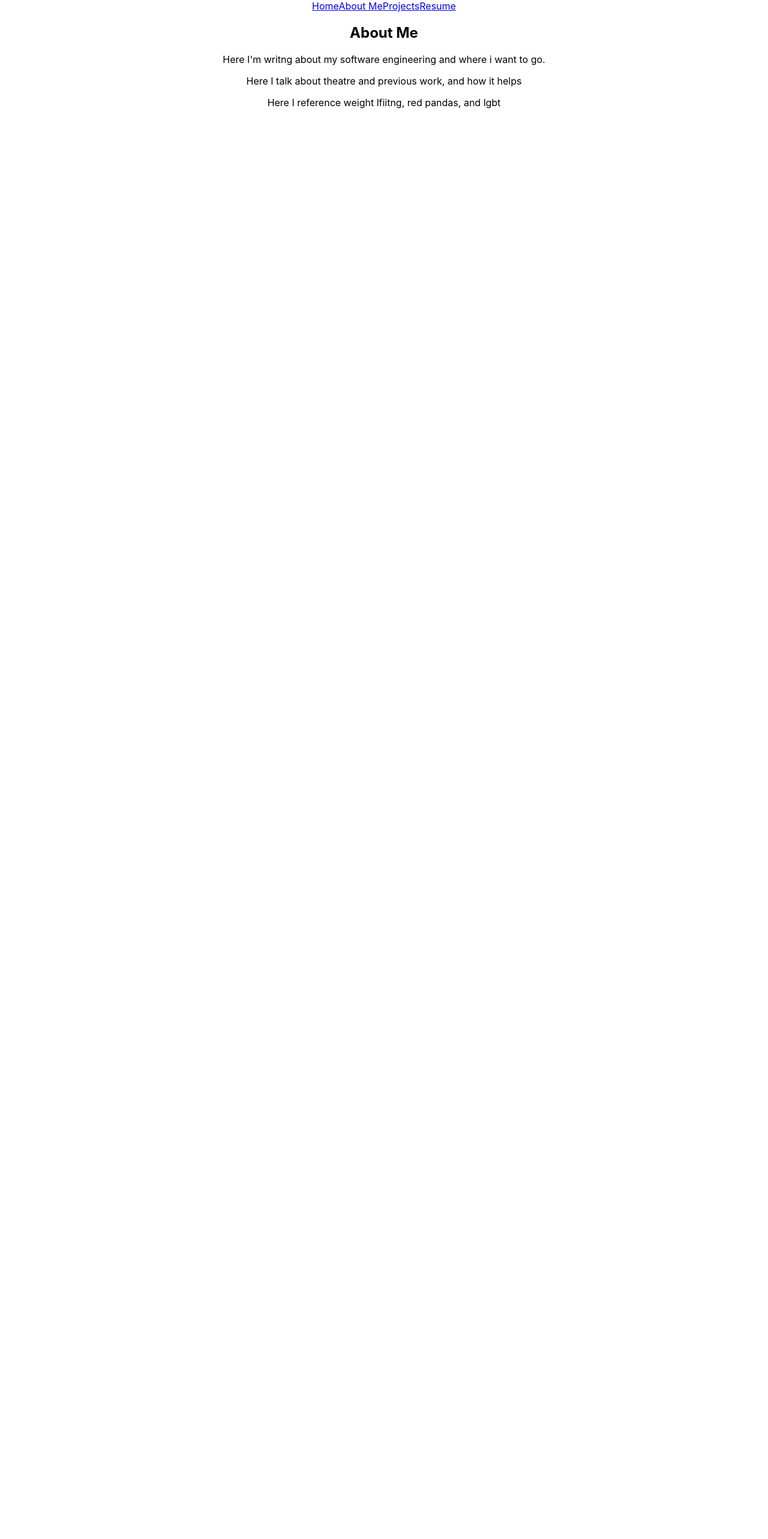
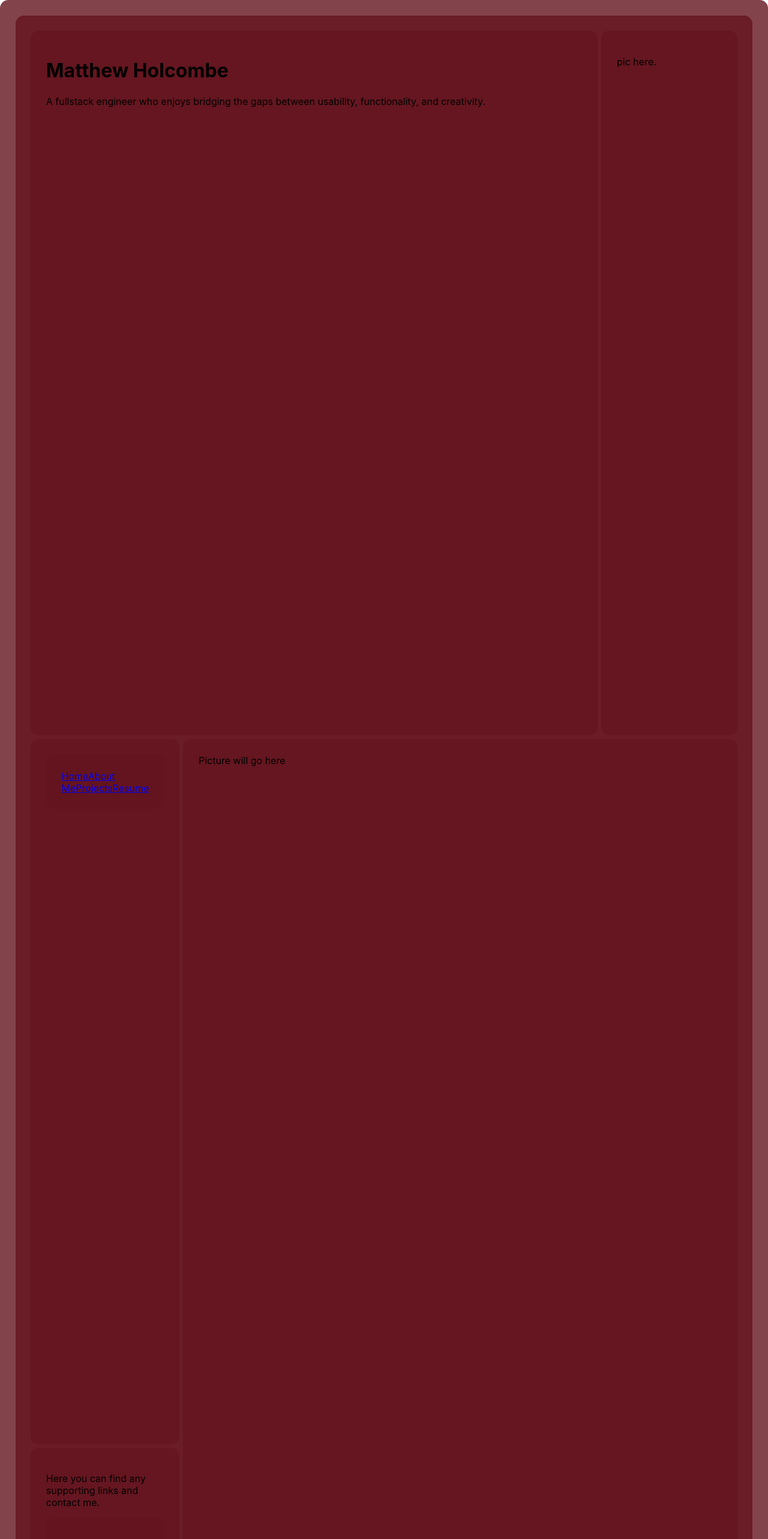
Before and after one commit to mholcombe93/mh-protfolio-v2, a React (Create React App) app: page /about in a window 1280 px wide. Shown: the top 2566 px of the page at 60% size. Before the commit the page ends 800 px from the top, so only its background shows below. Built offline with nearby package versions, Linux system fonts and the light colour scheme.

Commit message:
basic grid, needs work

```diff
--- a/src/App.css
+++ b/src/App.css
@@ -1,3 +1,83 @@
 .App {
   text-align: center;
+  /* display: grid;
+  grid-template-areas:
+    " a a a a b"
+    " c d d d d "
+    " c d d d d"
+    " c e e e e";
+  grid-row-gap: 8px;
+  grid-column-gap: 8px;
+  padding: 8px; */
+
+
+  height: 100vh;
+  margin: auto;
+  background-color: rgba(100, 100, 40, 1);
+  background: url(https://secure.img1-cg.wfcdn.com/im/69373027/resize-w750%5Ecompr-r85/1278/127848537/Abstract+Double+Roll+%2528Three+11%2527+Panels%2529+Wallpaper.jpg);
+  color:azure;
+  font-family: 'Poiret One', cursive;
+  }
+
+header, footer, nav, div {
+  padding: 1.6em;
+  background-color: rgba(100, 20, 30, .8);
+  border-radius: 14px;
+  }
+
+/* .Header_Container {
+  grid-area: a;
 }
+.Nav_Container{
+  grid-area: b;
+}
+.Footer_Container{
+  grid-area: e;
+} */
+
+.parent {
+  display: grid;
+  grid-template-columns: repeat(5, 1fr);
+  grid-template-rows: repeat(4, 1fr);
+  grid-column-gap: 6px;
+  grid-row-gap: 6px;
+  }
+
+  .Header_Container { grid-area: 1 / 1 / 2 / 5; }
+  .Pic_Container { grid-area: 1 / 5 / 2 / 6; }
+  .Nav_Container { grid-area: 2 / 1 / 5 / 2; }
+  .Body_Container { grid-area: 2 / 2 / 4 / 6; }
+  .Footer_Container { grid-area: 4 / 2 / 5 / 6; }
+
+
+
+
+
+/* #pageHeader {
+  grid-area: header;
+  text-align: center;
+  }
+#pageFooter {
+  grid-area: footer;
+  }
+#mainArticle {
+  grid-area: article;
+  }
+.mainNav {
+  grid-area: nav;
+
+  }
+.link{
+  display: block;
+  flex-flow: row;
+  display: inline-grid;
+  padding: 0.5rem;
+  gap: 1rem;
+  background: none;
+  text-decoration: none;
+  border: none;
+  cursor: pointer;
+  color:azure;
+  text-align: left;
+  font-size: 16px;
+} */
--- a/src/App.js
+++ b/src/App.js
@@ -1,27 +1,31 @@
-
-import './App.css';
-import Nav from "./Components/Nav.jsx"
-import Header from "./Components/Header.jsx"
-import Body from "./Components/Body.jsx"
-import Footer from "./Components/Footer.jsx"
-import { Routes, Route } from "react-router-dom"
-import Home from './Screens/Home';
-import AboutMe from './Screens/AboutMe';
-import Projects from './Screens/Projects';
-import Resume from './Screens/Resume';
+import "./App.css";
+import Nav from "./Components/Nav.jsx";
+import Header from "./Components/Header.jsx";
+import Body from "./Components/Body.jsx";
+import Footer from "./Components/Footer.jsx";
+import { Routes, Route } from "react-router-dom";
+import Home from "./Screens/Home";
+import AboutMe from "./Screens/AboutMe";
+import Pic from "./Components/Pic";
+import Projects from "./Screens/Projects";
+import Resume from "./Screens/Resume";
 
 function App() {
   return (
-    <div className="App">
+    <div className="parent">
+      {/* <div class="parent"> */}
+      <Header />
+      <Pic />
       <Nav />
+      <Body />
+      <Footer />
 
       <Routes>
-      <Route path='/' element= {<Home />} />
-      <Route path='/about' element= {<AboutMe />} />
-      <Route path='/projects' element= {<Projects />} />
-      <Route path='/resume' element= {<Resume />} />
+        <Route path="/" element={<Home />} />
+        <Route path="/about" element={<AboutMe />} />
+        <Route path="/projects" element={<Projects />} />
+        <Route path="/resume" element={<Resume />} />
       </Routes>
-
     </div>
   );
 }
--- a/src/Components/Body.jsx
+++ b/src/Components/Body.jsx
@@ -2,9 +2,9 @@
 
 function Body() {
   return (
-    <>
-
-    </>
+    <div className="Body_Container">
+      Picture will go here
+    </div>
   )
 }
 
--- a/src/Components/Footer.jsx
+++ b/src/Components/Footer.jsx
@@ -2,13 +2,13 @@
 
 function Footer() {
   return (
-    <>
+    <div className="Footer_Contatiner">
       <p className="Footer_Text"> Here you can find any supporting links and contact me.</p>
       <div>
 
       </div>
       <p className=""> This site was built by me, Matthew Holcombe, using React. </p>
-    </>
+    </div>
   )
 }
 
--- a/src/Components/Header.jsx
+++ b/src/Components/Header.jsx
@@ -3,17 +3,11 @@ import '../App.css'
 function Header() {
 
   return (
-    <>
+    <div className='Header_Container'>
       <h1>Matthew Holcombe</h1>
       {/* <h4 className="Job_Title"> Fullstack Software Engineer</h4> */}
       <p className="Tag_Line"> A fullstack engineer who enjoys bridging the gaps between usability, functionality, and creativity.</p>
-
-
-
-
-    </>
-
-
+    </div>
 );
 }
 
--- a/src/Components/Nav.jsx
+++ b/src/Components/Nav.jsx
@@ -4,7 +4,7 @@ import { NavLink } from "react-router-dom"
 function Nav() {
   return (
     <>
-      <div className="nav-bar-component">
+      <div className="Nav_Contatiner">
       <div className="nav-desktop">
         <NavLink className="navlink" to="/">
           Home
--- /dev/null
+++ b/src/Components/Pic.jsx
@@ -0,0 +1,12 @@
+import '../App.css'
+
+function Pic() {
+
+  return (
+    <div className='Pic_Container'>
+      <p> pic here.</p>
+    </div>
+);
+}
+
+export default Pic;
--- a/src/Screens/AboutMe.jsx
+++ b/src/Screens/AboutMe.jsx
@@ -6,7 +6,7 @@ function AboutMe() {
       <h2> About Me</h2>
       <div className="Bio_Content">
         <p className=" Bio_Software">
-          Here I'm writng about my software engineering and where i want to go.
+        I am a software engineer who enjoys bridging the gaps between usability, functionality, and creativity. Drawing from my ten years experience of working in the entertainment industry as a lighting designer, light programmer, and technical supervisor I have honed my abilities to analyze and prioritize the problems at hand, aiming to find multiple answers, and work with a team to implement the most optimal solution. I thrive in teams with a core in communication and collaboration, and contribute a unique eye and thought process derived from a fast paced, and sometimes hectic, environment where keeping calm and solving problems leads to a successful piece of art. My work illuminates my passions as a builder, contributor, and strategist, with a complementary eye of aesthetics, all coalescing into an ambitious  software engineer ready to take on complex assignments and grow into a key asset of any team.
         </p>
         <p className="Bio_Previous">
           Here I talk about theatre and previous work, and how it helps
--- a/src/Screens/Home.jsx
+++ b/src/Screens/Home.jsx
@@ -5,7 +5,7 @@ function Home() {
   return (
     <>
       <h1>Matthew Holcombe</h1>
-      <p className='Home_text'></p>
+      <p className='Home_text'> Illuimating the web with usability, functionality, and creativity </p>
 
 
 
```
Also changed, not shown: src/Components/Styles/Header.css (added).
